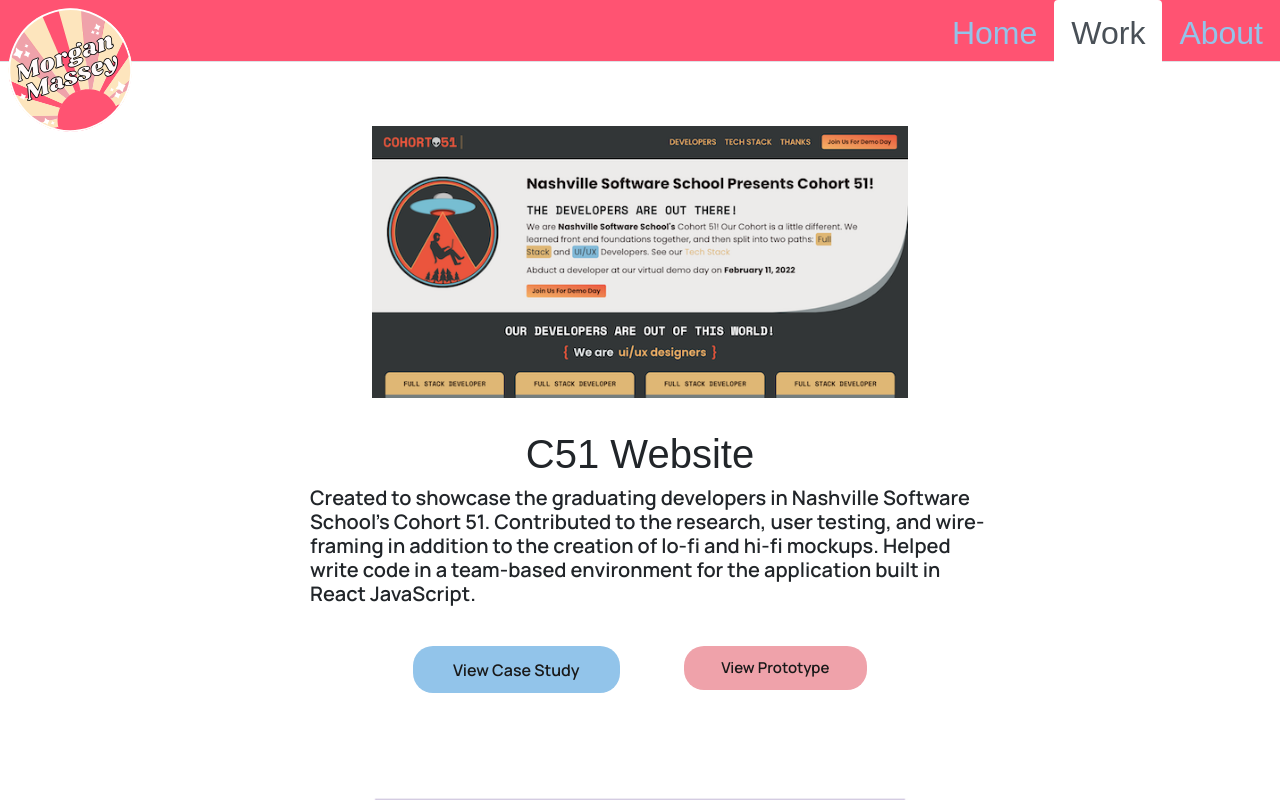
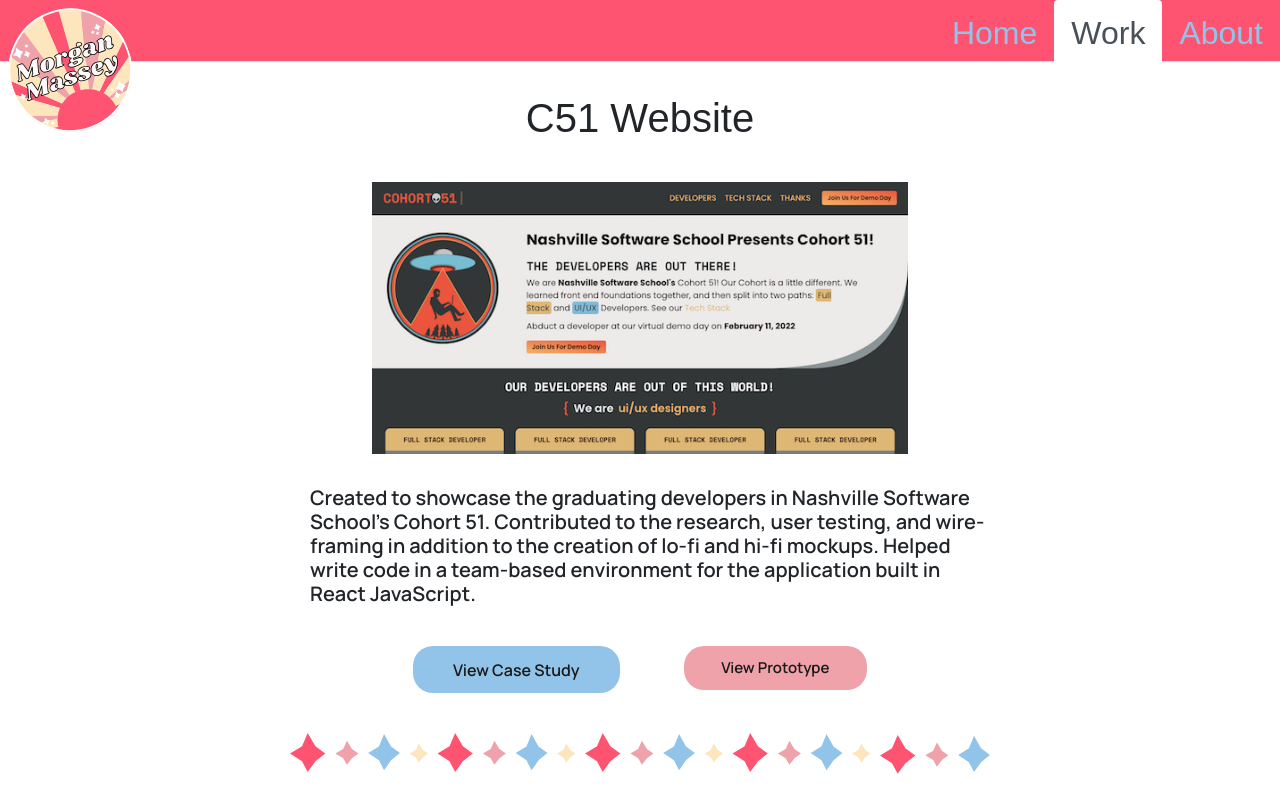
Before and after one commit to morganmassey14/morganmassey14.github.io, a React (Create React App) app: page / in a window 1280 px wide. Both pictures are taken after a click on the tab "Work". Shown: the top 800 px of the page. Built offline with nearby package versions, Linux system fonts and the light colour scheme; a web font is replaced by a local one.

Commit message:
updates to work, navbar, and files

```diff
--- a/public/index.html
+++ b/public/index.html
@@ -9,7 +9,7 @@
       name="Morgan Massey's Portfolio"
       content="Morgan Massey's Personal Website"
     />
-    <link rel="apple-touch-icon" href="%PUBLIC_URL%/logo192.png" />
+    <link rel="apple-touch-icon" href="%PUBLIC_URL%/192.png" />
     <!--
       manifest.json provides metadata used when your web app is installed on a
       user's mobile device or desktop. See https://developers.google.com/web/fundamentals/web-app-manifest/
--- a/src/components/Work.js
+++ b/src/components/Work.js
@@ -3,6 +3,7 @@
 import moodmoons from "../images/moodmoons.png";
 import "../styles/custom.scss";
 import { CaseStudyCW, PrototypeCW, PrototypeMM, CaseStudyMM } from "./Buttons";
+import sparkdiv from "../images/sparkledivide.svg";
 
 
 export const Work = () => {
@@ -10,22 +11,24 @@
         <>
         <div id="work" className="work">
         <div className="work-section__c51">
+        <h1>C51 Website</h1>
         <div className="c51picture"><a href="https://nss-day-cohort-51.github.io/" target="_blank"><img className="c51" src={c51} alt="c51"/></a></div>
-            <h1>C51 Website</h1>
             <h5>Created to showcase the graduating developers in Nashville Software School’s Cohort 51. Contributed to the research, user testing, and wire-framing in addition to the creation of lo-fi and hi-fi mockups. Helped write code in a team-based environment for the application built in React JavaScript.</h5>
            <div className="c51-btn-container">
             <CaseStudyCW />
             <PrototypeCW />
             </div>
+            <div className="sparkledivide"><img className="sparkdiv-img" src={sparkdiv} alt="sparkdivpic" /></div>
         </div>
         <div className="work-section__moodmoons">
+        <h1>Mood Moons</h1>
         <div className="moodmoonspicture"><a href="http://mood-moons.herokuapp.com/" target="_blank"><img className="moodmoons" src={moodmoons} alt="moodmoons"/></a></div>
-            <h1>Mood Moons</h1>
             <h5>Mood Moons is an application designed to help users manage anxiety symptoms with accessible coping skills. The inspiration for Mood Moons came from interacting with others who suffered from unmanageable anxiety symptoms. Moon Moons is single page application built with React JavaScript and JSON-server.</h5>
             <div className="mm-btn-container">
             <CaseStudyMM />
             <PrototypeMM />
             </div>
+            <div className="sparkledivide"><img className="sparkdiv-img" src={sparkdiv} alt="sparkdivpic" /></div>
         </div>
         </div>
         </>
--- a/src/styles/navbar.scss
+++ b/src/styles/navbar.scss
@@ -68,5 +68,6 @@
       border-color: transparent;
       background-color: $white;
       color: #495057;
+      cursor: pointer;
   }
 }
--- a/src/styles/work.scss
+++ b/src/styles/work.scss
@@ -32,6 +32,11 @@
     padding: 2em;
 }
 
+img.sparkdiv-img {
+    width: 360px;
+    padding-top: 32px;
+}
+
  @media only screen and (min-width:576px) {
     .work-section__c51 {
         padding: 2em 2em 0em 2em;
@@ -64,4 +69,9 @@
          width: 600px;
          padding: 2em;
      }
+
+     img.sparkdiv-img {
+        width: 700px;
+        padding-top: 0px;
+    }
  }
```
Also changed, not shown: public/manifest.json, src/images/sparkledivide.svg (added).
